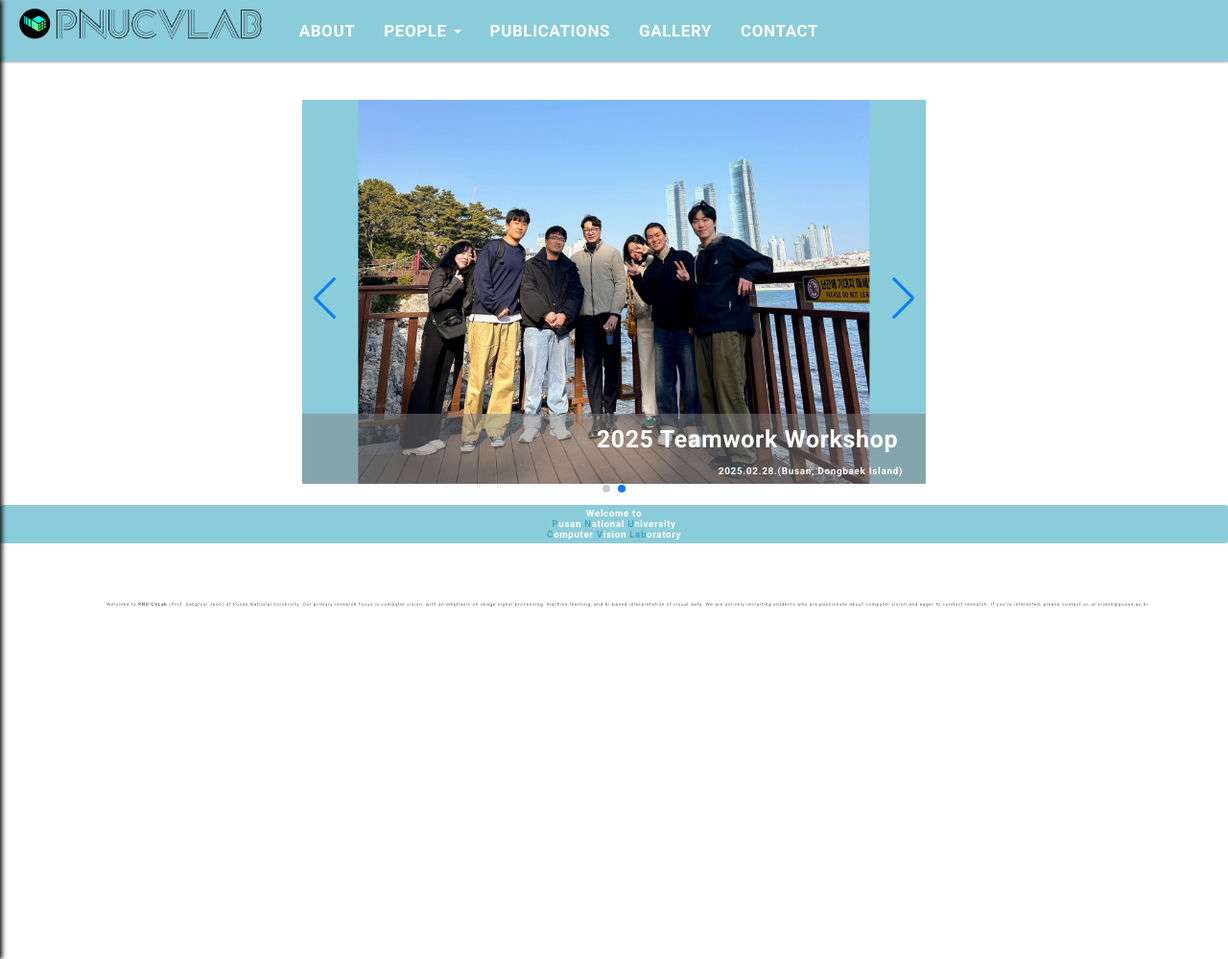
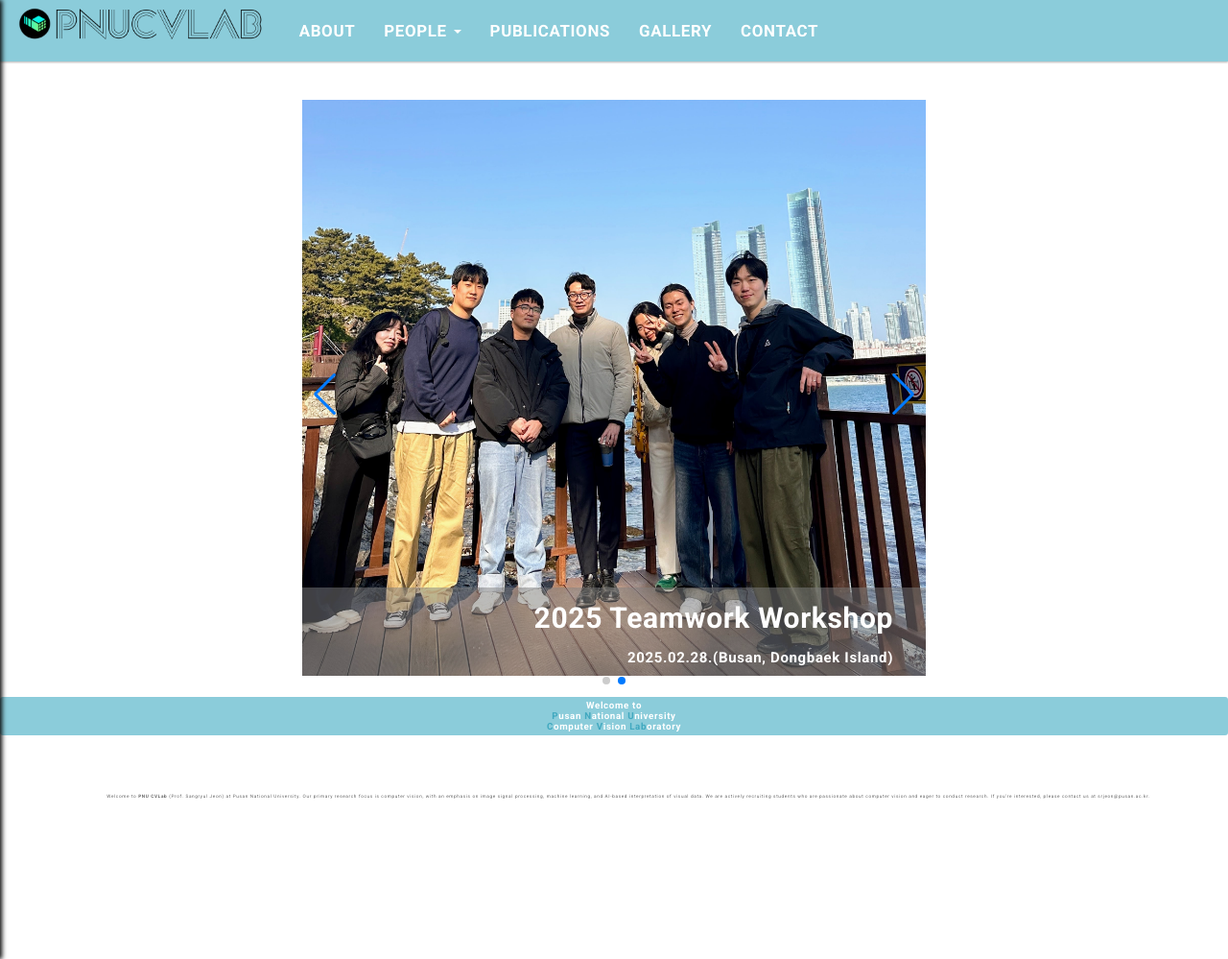
Before and after one commit to pnucvlab/pnucvlab.github.io, a Jekyll site: the page built from index.html, in a window 1280 px wide and 999 px high. Shown: the whole window at 96% size. Built offline with Jekyll 4.4.1, drawn with Linux system fonts in a browser that asks for light colours; the list of posts is cut into pages by our own code.

Commit message:
edit notice

```diff
--- a/assets/css/main.css
+++ b/assets/css/main.css
@@ -18,14 +18,14 @@ body {
 
   .notice-swiper .swiper-slide .notice-image-wrapper {
 	position: relative;
-	height: 400px;
+	height: 600px;
 	width: auto;
 	background-color: #8bccda;
 	overflow: hidden;
   }
 
   .notice-swiper .notice-slide .notice-title {
-	font-size: 25px;
+	font-size: 30px;
 	font-weight: 700;
 	margin-right: 1em;
 	text-align: right;
@@ -39,7 +39,7 @@ body {
   }
 
   .notice-swiper .notice-slide .notice-text {
-	font-size: 10px;
+	font-size: 15px;
 	margin-right: 2em;
 	font-weight: 600;
 	text-align: right;
@@ -545,7 +545,7 @@ body {
 /* year nav */
 .year-nav {
 	flex: 0 0 100px;
-	font-size: 100px;
+	font-size: 50px;
 }
 .year-nav ul {
 	list-style: none;
```
